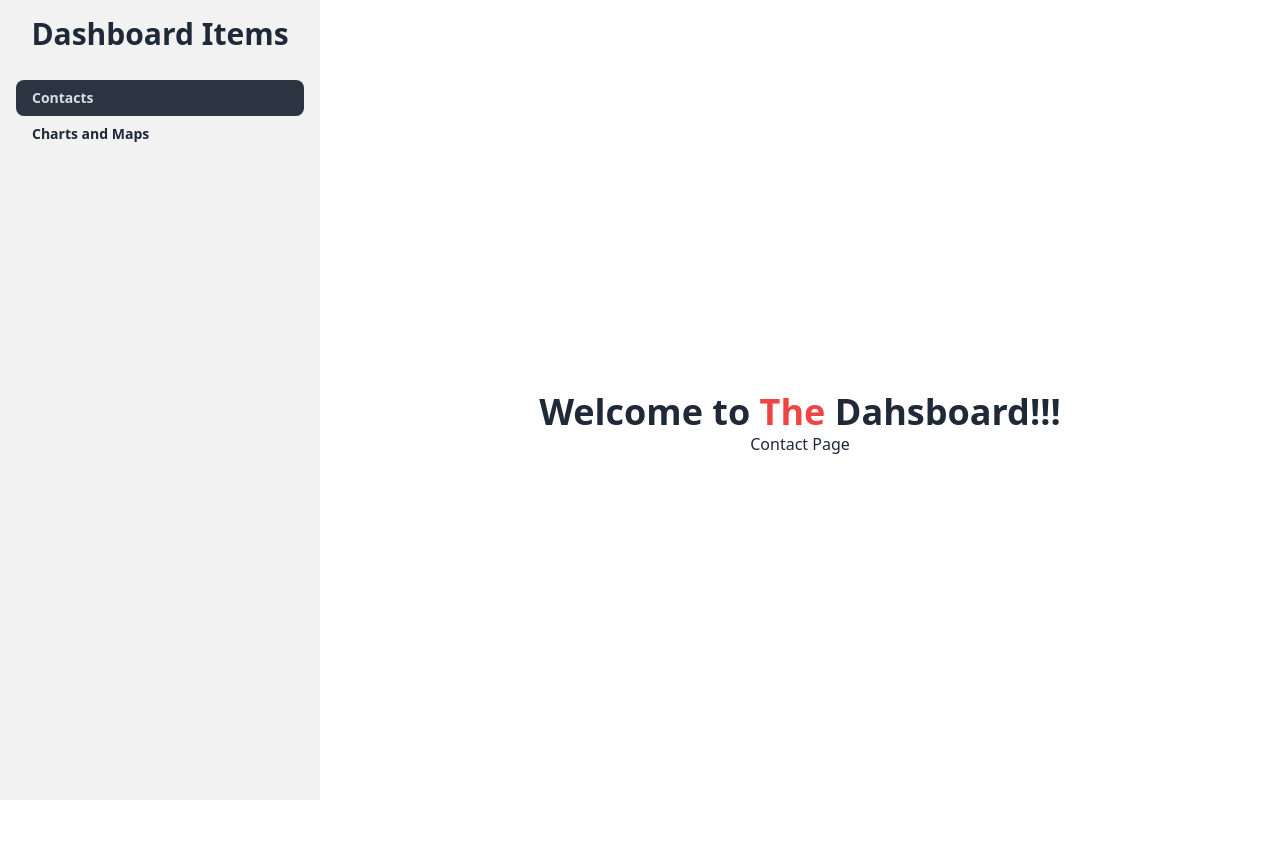
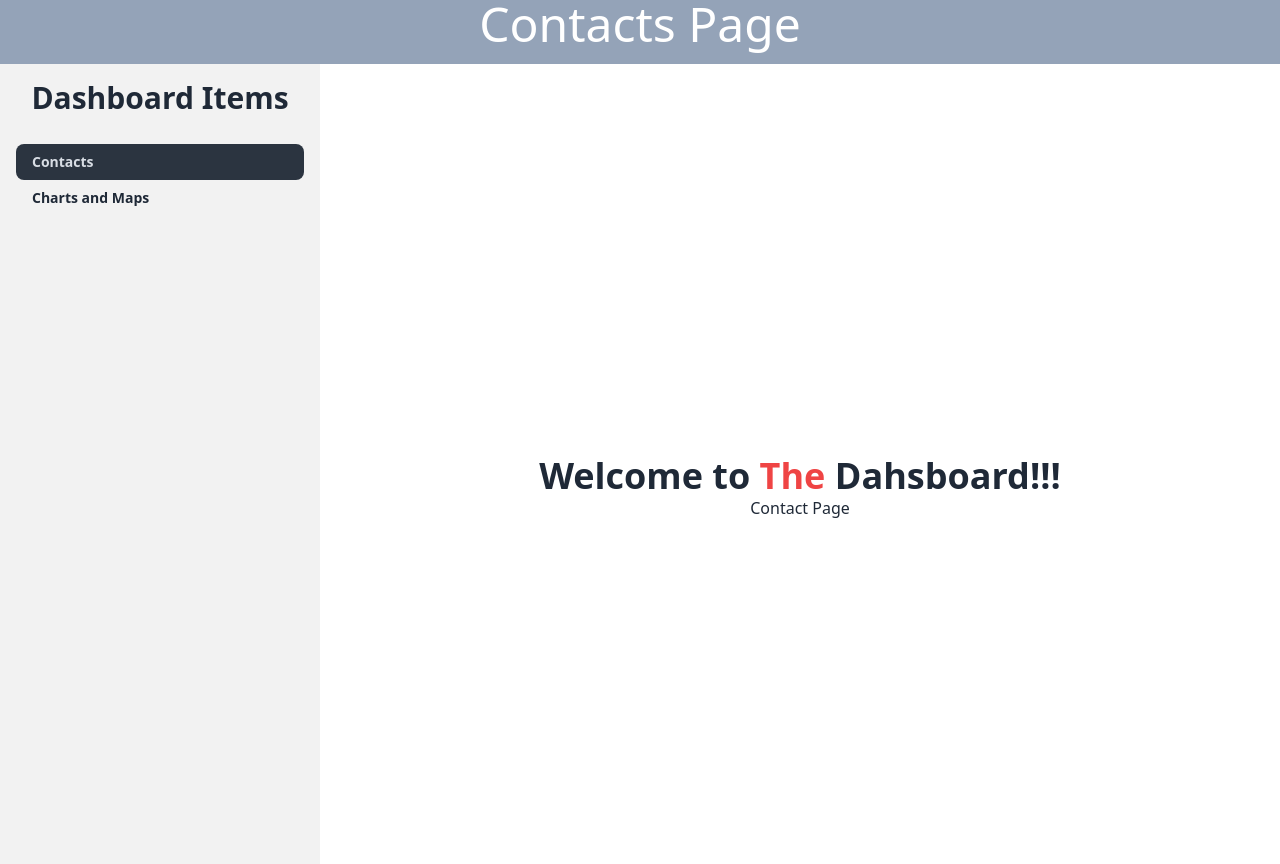
Before and after one commit to mhmahdi97/contact-management-app, a React (Create React App) app: page /contacts in a window 1280 px wide. Before the commit the page ends 800 px from the top, so only its background shows below. Built offline with nearby package versions, Linux system fonts and the light colour scheme.

Commit message:
implemented dynamic title according to routes location on the title bar

```diff
--- a/src/App.tsx
+++ b/src/App.tsx
@@ -1,4 +1,5 @@
 import { NavLink, Outlet } from "react-router-dom";
+import Titlebar from "./Components/Titlebar";
 
 
 
@@ -7,20 +8,25 @@ function App() {
 
   return (
     <>
+    <Titlebar></Titlebar>
       <div className="drawer lg:drawer-open">
 
+        {/* Button for open sidbar in smaller device */}
           <label htmlFor="my-drawer-2"  className="inline-flex items-center p-2 mt-2 ml-3 text-sm text-gray-500 rounded-lg sm:hidden hover:bg-gray-100 focus:outline-none focus:ring-2 focus:ring-gray-200 dark:text-gray-400 dark:hover:bg-gray-700 dark:focus:ring-gray-600">
               <span className="sr-only">Open sidebar</span>
               <svg className="w-6 h-6" aria-hidden="true" fill="currentColor" viewBox="0 0 20 20" xmlns="http://www.w3.org/2000/svg">
               <path clipRule="evenodd" fillRule="evenodd" d="M2 4.75A.75.75 0 012.75 4h14.5a.75.75 0 010 1.5H2.75A.75.75 0 012 4.75zm0 10.5a.75.75 0 01.75-.75h7.5a.75.75 0 010 1.5h-7.5a.75.75 0 01-.75-.75zM2 10a.75.75 0 01.75-.75h14.5a.75.75 0 010 1.5H2.75A.75.75 0 012 10z" />
               </svg>
           </label>
+          <input id="my-drawer-2" type="checkbox" className="drawer-toggle" />
 
-          <input id="my-drawer-2" type="checkbox" className="drawer-toggle" />
+          {/* Pages from child routes render here  */}
           <div className="drawer-content flex flex-col items-center justify-center">
               <h1 className='text-4xl font-semibold mt-12'>Welcome to <span className='text-red-500'>The</span> Dahsboard!!!</h1>
               <Outlet></Outlet>
           </div>
+
+          {/* sidebar drawer */}
           <div className="drawer-side">
               <label htmlFor="my-drawer-2" className="drawer-overlay"></label>
               <ul className="menu p-4 w-80 h-full font-semibold bg-base-200 text-base-content">
--- /dev/null
+++ b/src/Components/Titlebar.tsx
@@ -0,0 +1,20 @@
+
+import { useLocation } from "react-router-dom";
+
+
+const Titlebar = () => {
+
+
+    const {pathname} = useLocation();
+    const title = pathname === '/contacts' ? 'Contacts Page' : 'Charts and Maps Page';
+    console.log(pathname);
+
+
+    return (
+        <div className='h-16 bg-slate-400'>
+            <h1 className='text-white text-5xl text-center'>{title}</h1>
+        </div>
+    );
+};
+
+export default Titlebar;
```
Lines whose indentation alone changed are shown as unchanged.
